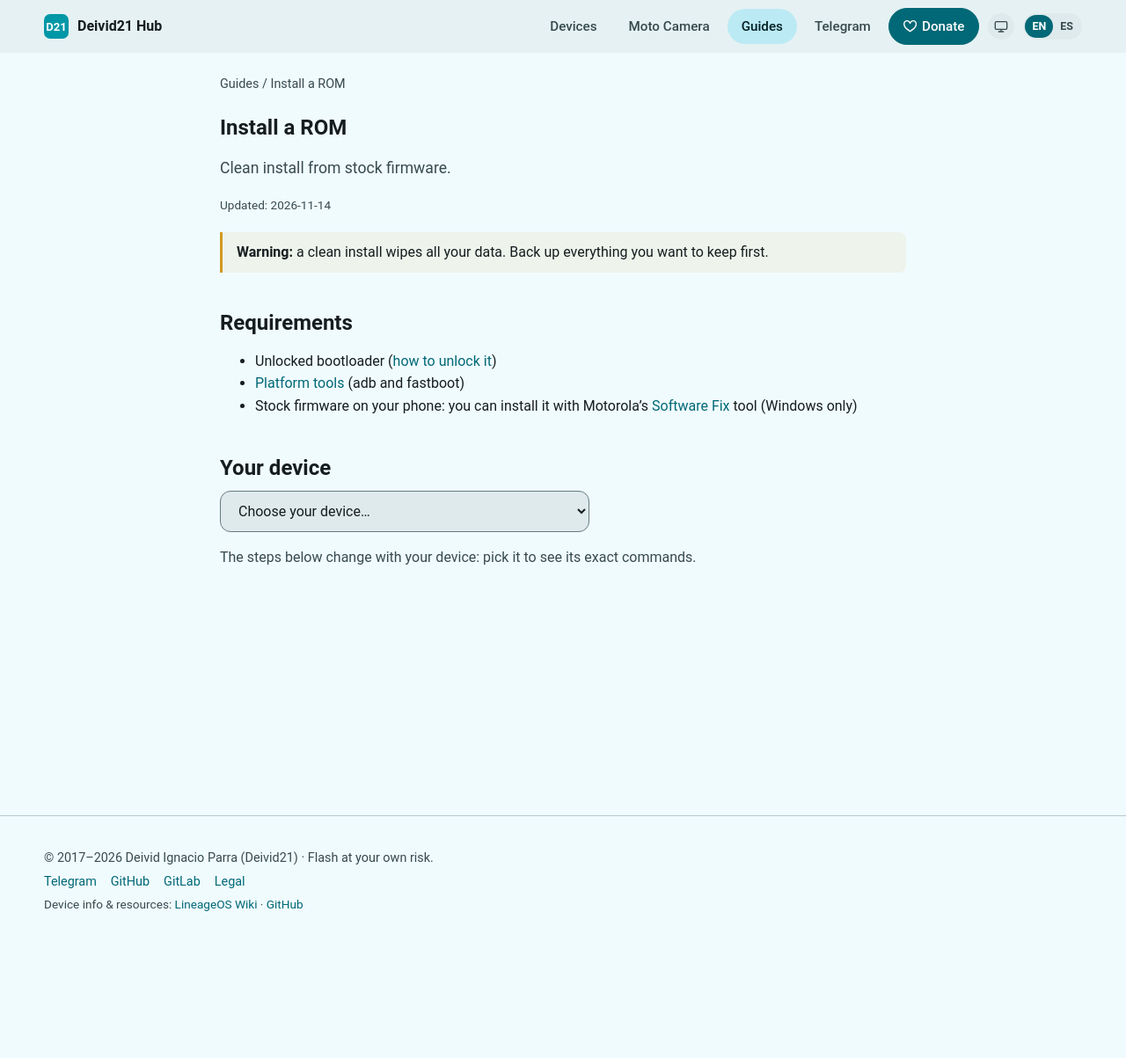
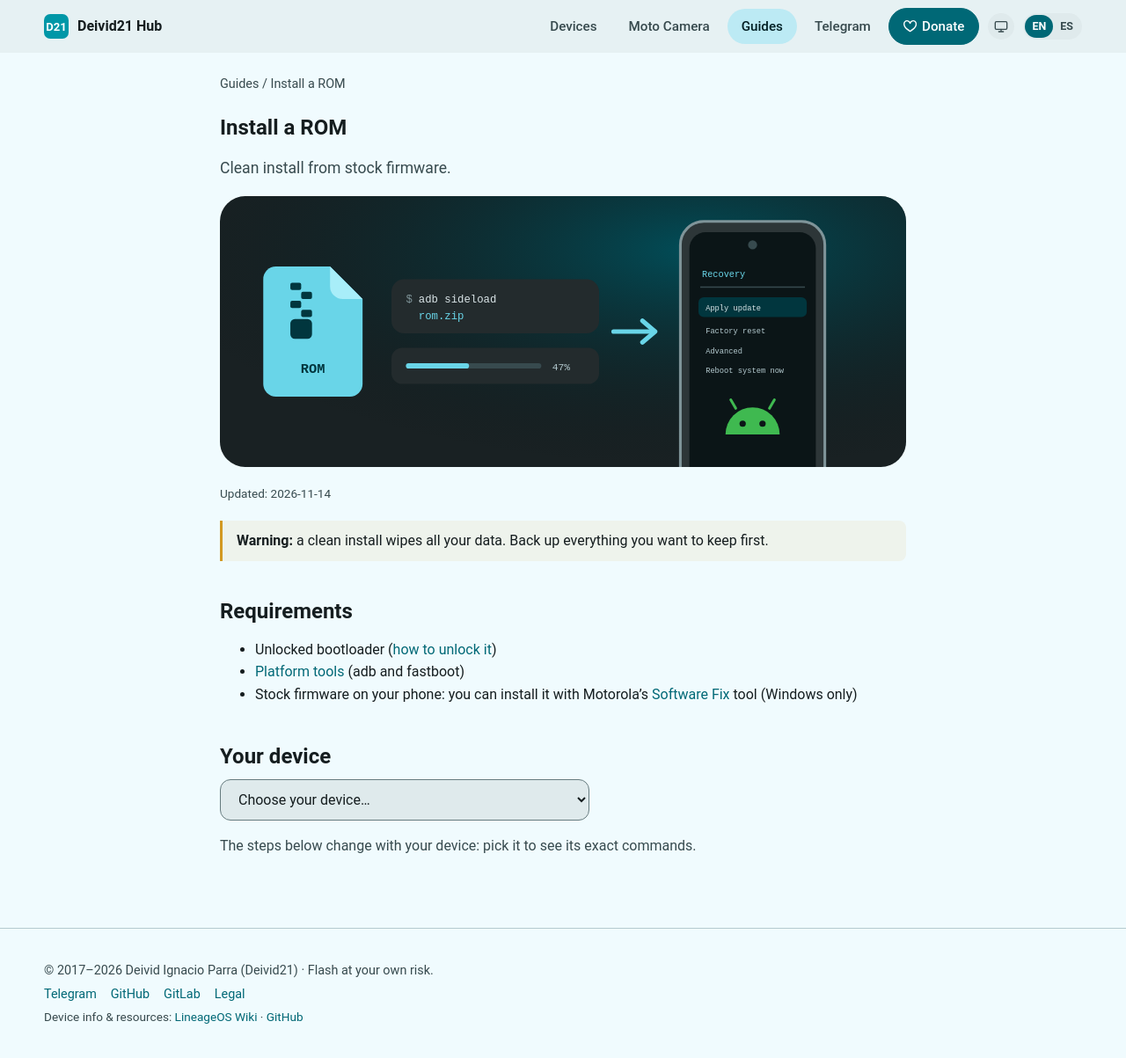
Before and after one commit to Deivid21/deivid21.github.io, a Jekyll site: the page built from _guides/install-rom.md, in a window 1280 px wide and 1204 px high. Shown: the whole window at 88% size. Built offline with Jekyll 4.4.1, drawn with Linux system fonts in a browser that asks for light colours; some web fonts are replaced.

Commit message:
feat: add illustration to the install guide
Co-Authored-By: Claude Opus 5.5 <noreply@anthropic.com>

```diff
--- a/_guides/install-rom.md
+++ b/_guides/install-rom.md
@@ -4,6 +4,7 @@ description: Clean install from stock firmware.
 order: 2
 devices: [all]
 per_device: true
+image: /assets/img/guides/install-rom.svg
 updated: 2026-11-14
 title_es: Instalar una ROM
 description_es: Instalación limpia desde firmware stock.
```
Also changed, not shown: assets/img/guides/install-rom.svg (added).
